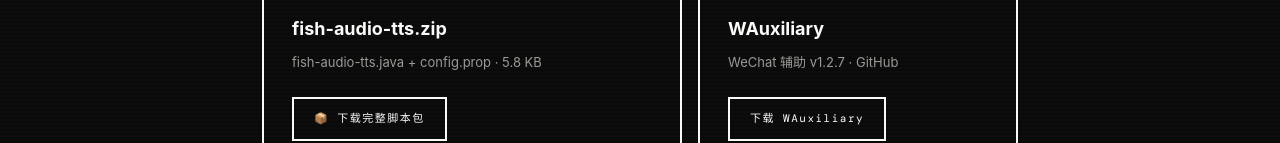
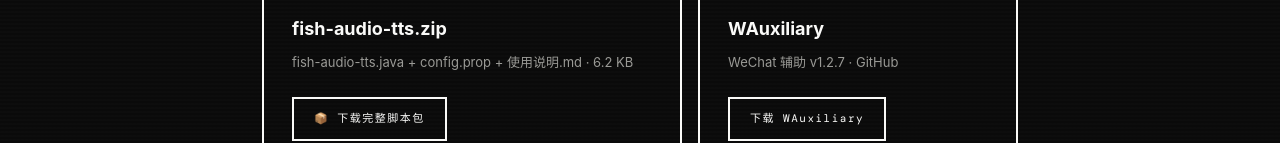
Before and after one commit to xiaomixian101/fish-audio-tts, a website: page index.html in a window 1280 px wide. Shown: the part 6765-6908 px from the top of the page. Drawn offline with nearby package versions, Linux system fonts and the light colour scheme.

Commit message:
feat: zip 加入使用说明.md

```diff
--- a/index.html
+++ b/index.html
@@ -314,7 +314,7 @@
 <!-- ═══ DOWNLOAD ═══ -->
 <section class="ds" id="download"><p class="dk">↓ 下载</p><h2>获取<em>文件</em></h2><p class="dd">一个 zip 打包所有脚本 + 依赖模块链接。解压到 Android 插件目录即可使用。</p>
   <div class="dc">
-    <div class="dlc rev up d0" style="flex:1 1 340px;max-width:420px"><div class="dtp">完整脚本包 · .zip</div><h4>fish-audio-tts.zip</h4><div class="dsz">fish-audio-tts.java + config.prop · 5.8 KB</div><a href="fish-audio-tts.zip" download>📦 下载完整脚本包</a></div>
+    <div class="dlc rev up d0" style="flex:1 1 340px;max-width:420px"><div class="dtp">完整脚本包 · .zip</div><h4>fish-audio-tts.zip</h4><div class="dsz">fish-audio-tts.java + config.prop + 使用说明.md · 6.2 KB</div><a href="fish-audio-tts.zip" download>📦 下载完整脚本包</a></div>
     <div class="dlc rev up d1"><div class="dtp">依赖模块 · Xposed</div><h4>WAuxiliary</h4><div class="dsz">WeChat 辅助 v1.2.7 · GitHub</div><a href="https://github.com/Xposed-Modules-Repo/me.hd.wauxv/releases" target="_blank">下载 WAuxiliary</a></div>
   </div>
 </section>
```
Also changed, not shown: 1 other file.
